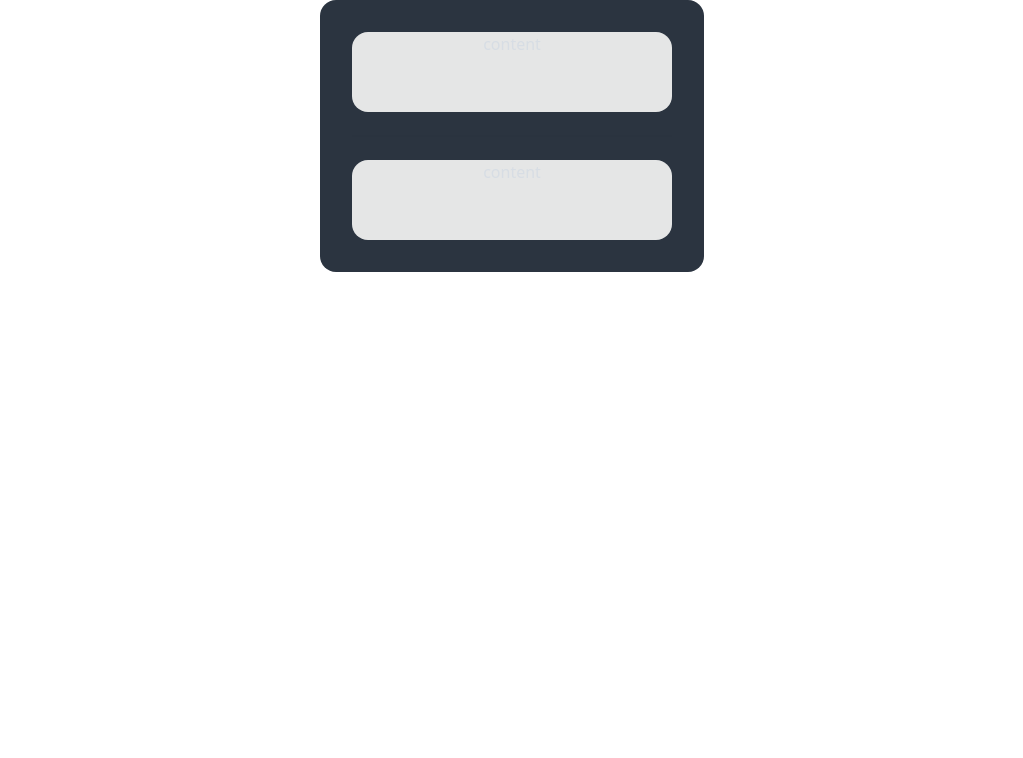
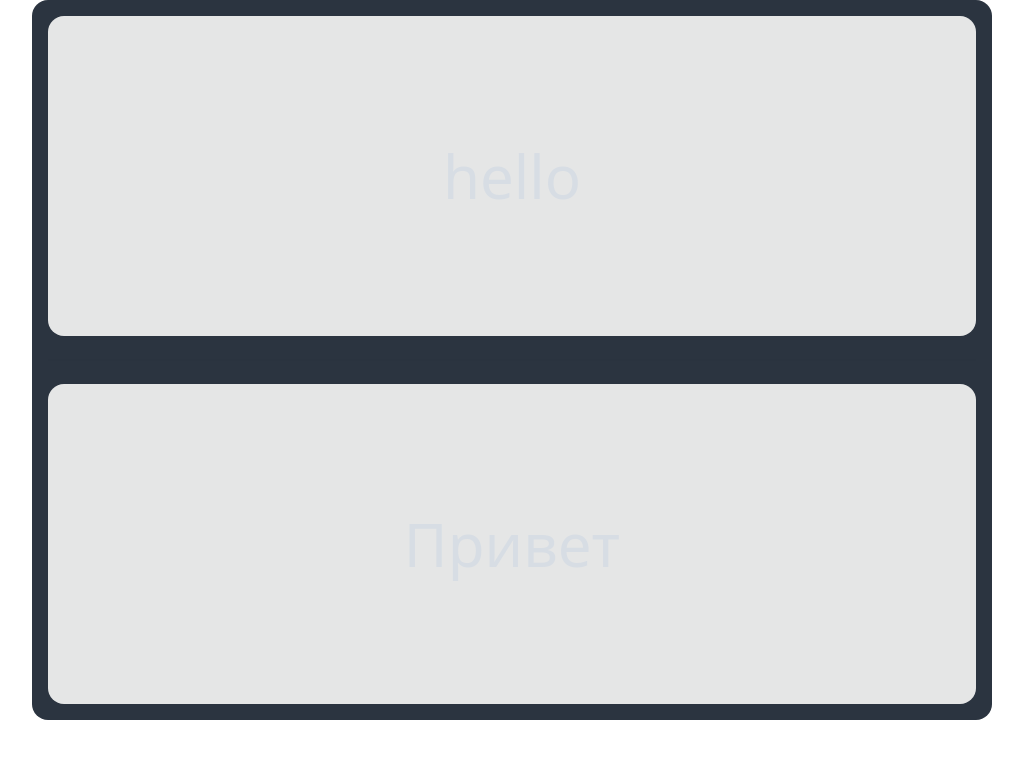
Before and after one commit to philippOkie/fleshcards-app, a React (Vite) app in the folder ui/: page / in a window 1280 px wide. Shown: the top 758 px of the page, without its empty margins (128-1151 px from the left). Built offline with nearby package versions, Linux system fonts and the light colour scheme.

Commit message:
added card to test

```diff
--- a/ui/src/App.jsx
+++ b/ui/src/App.jsx
@@ -1,17 +1,9 @@
+import Card from "./components/Card";
+
 function App() {
   return (
-    <div className="flex justify-center">
-      <div className="card bg-neutral text-neutral-content w-96 p-8">
-        <div className="flex w-full flex-col border-opacity-50">
-          <div className="card bg-base-300 rounded-box grid h-20 place-items-center">
-            content
-          </div>
-          <div className="divider"></div>
-          <div className="card bg-base-300 rounded-box grid h-20 place-items-center">
-            content
-          </div>
-        </div>
-      </div>
+    <div className="flex justify-center ">
+      <Card props={{ forwardText: "hello", backText: "Привет" }}></Card>
     </div>
   );
 }
--- a/ui/src/components/Card.jsx
+++ b/ui/src/components/Card.jsx
@@ -0,0 +1,17 @@
+function Card({ props }) {
+  return (
+    <div className="card bg-neutral text-neutral-content w-240 p-4">
+      <div className="flex w-full flex-col border-opacity-50">
+        <div className="card bg-base-300 rounded-box grid h-80 place-items-center flex justify-center text-6xl">
+          {props.forwardText}
+        </div>
+        <div className="divider"></div>
+        <div className="card bg-base-300 rounded-box grid h-80 place-items-center flex justify-center text-6xl">
+          {props.backText}
+        </div>
+      </div>
+    </div>
+  );
+}
+
+export default Card;
```
Also changed, not shown: 1 other file (tests, documents, lock files or other folders).
